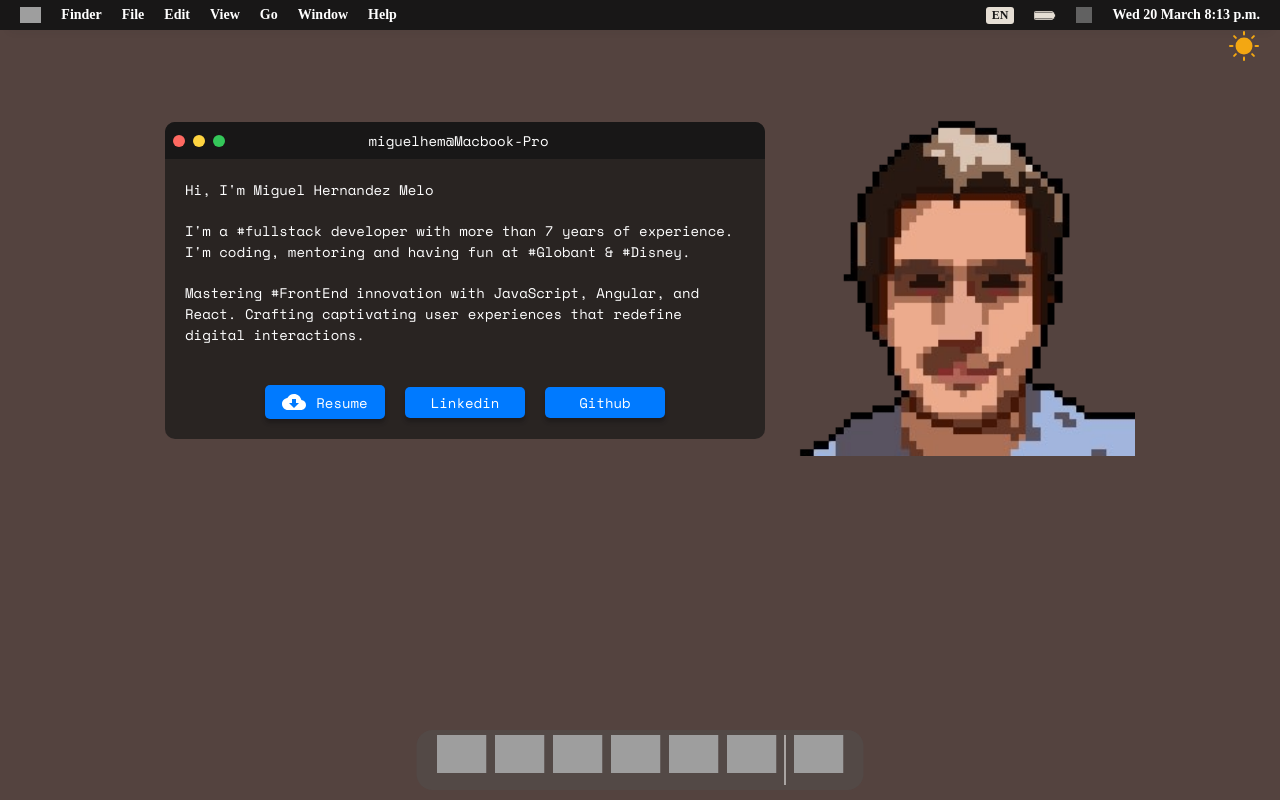
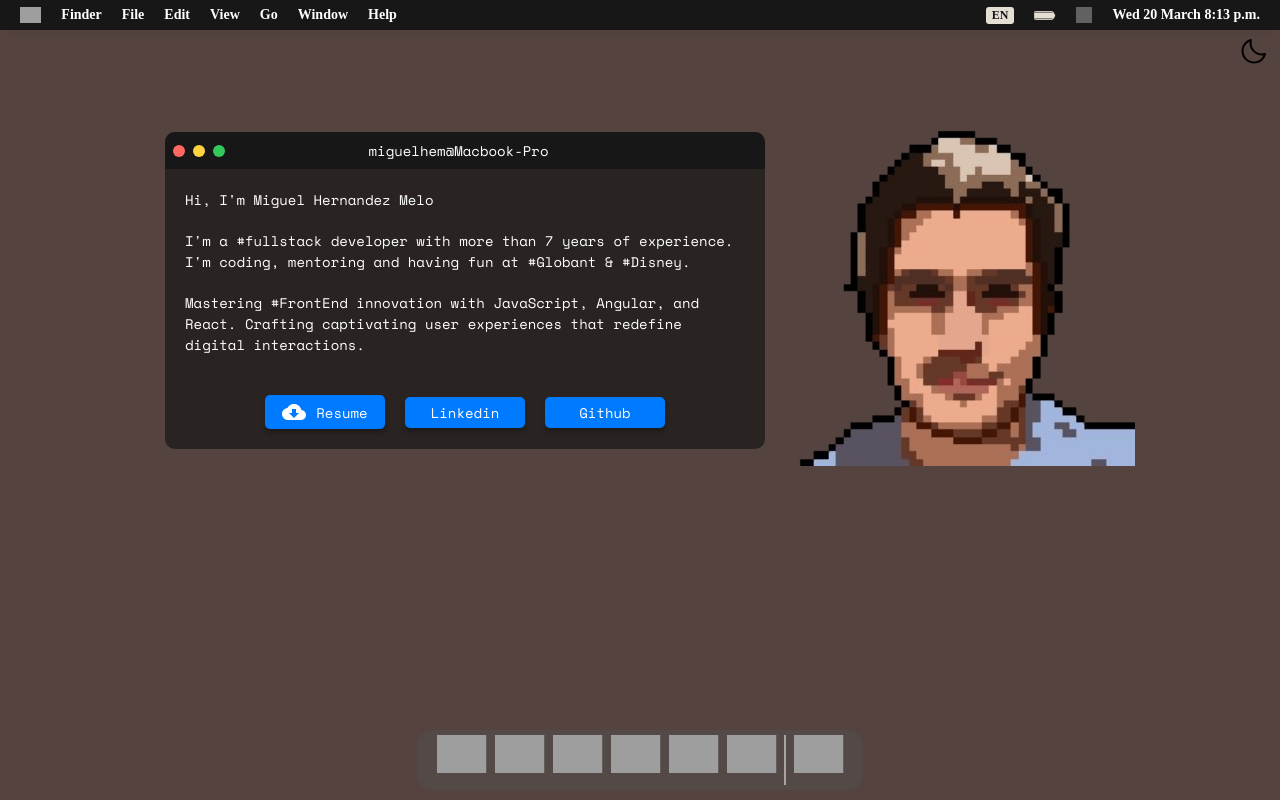
Before and after one commit to miguelhemmm/personal-macOs-web, a React (Vite) app: page / in a window 1280 px wide. Built offline with nearby package versions, Linux system fonts and the light colour scheme; grey boxes are pictures that could not be loaded; a web font is replaced by a local one.

Commit message:
configured github pages

```diff
--- a/package.json
+++ b/package.json
@@ -5,6 +5,8 @@
   "type": "module",
   "scripts": {
     "dev": "vite",
+    "predeploy": "npm run build",
+    "deploy": "gh-pages -d dist",
     "build": "tsc && vite build",
     "lint": "eslint . --ext ts,tsx --report-unused-disable-directives --max-warnings 0",
     "preview": "vite preview"
@@ -35,6 +37,7 @@
     "eslint": "^8.57.0",
     "eslint-plugin-react-hooks": "^4.6.0",
     "eslint-plugin-react-refresh": "^0.4.5",
+    "gh-pages": "^6.1.1",
     "sass": "^1.72.0",
     "typescript": "^5.2.2",
     "vite": "^5.1.6"
--- a/src/pages/Navigation/Navigation.styled.tsx
+++ b/src/pages/Navigation/Navigation.styled.tsx
@@ -34,7 +34,7 @@ export const StyledDiv = styled.div`
   display: flex;
   justify-content: flex-end;
   gap: 10px;
-  padding: 0 20px;
+  padding: 5px 10px;
   align-items: center;
 `;
 
--- a/src/pages/Navigation/Navigation.tsx
+++ b/src/pages/Navigation/Navigation.tsx
@@ -3,6 +3,8 @@ import { useTranslation } from "react-i18next";
 import { StyledDiv, StyledNav } from "./Navigation.styled";
 import { Lang, Theme } from "models";
 import { NavigationItems } from "./navigation-items";
+import sunIcon from "../../assets/svg/sun.svg";
+import moonIcon from "../../assets/svg/moon.svg";
 
 interface Props {
   toggleLang: (lang: Lang) => void;
@@ -14,7 +16,7 @@ export const Navigation: FC<Props> = ({ theme, toggleLang, toggleTheme }) => {
   const { t, i18n } = useTranslation();
 
   const imageSrc = useMemo(() => {
-    return theme === "light" ? "/src/assets/svg/moon.svg" : "/src/assets/svg/sun.svg";
+    return theme === "light" ? sunIcon : moonIcon;
   }, [theme]);
 
   const currentLang: Lang = useMemo(() => {
--- a/src/pages/content/Content.tsx
+++ b/src/pages/content/Content.tsx
@@ -4,6 +4,7 @@ import CloudDownloadIcon from "@mui/icons-material/CloudDownload";
 import { IosCard, StyledButton, StyledButtonGroup } from "shared";
 import { StyledContainer, StyledSpan } from "./Content.styled";
 import myPdfFile from "../../assets/resume.pdf";
+import pixelArtImage from "../../assets/pixel-art-48.png";
 
 interface Props {
   minimize?: boolean;
@@ -63,7 +64,7 @@ export const ContentComponent: FC<Props> = ({ minimize, setMinimize }): ReactEle
     <StyledContainer>
       {renderIosCard()}
       <StyledSpan $minimize={minimize} $isClose={isClose} onClick={() => setIsClose(false)}>
-        <img src='/src/assets/pixel-art-48.png' />
+        <img src={pixelArtImage} />
       </StyledSpan>
     </StyledContainer>
   );
--- a/vite.config.ts
+++ b/vite.config.ts
@@ -3,6 +3,7 @@ import react from "@vitejs/plugin-react";
 
 // https://vitejs.dev/config/
 export default defineConfig({
+  base: "/personal-macOs-web/",
   resolve: {
     alias: {
       i18n: "/src/i18n",
```
Also changed, not shown: 1 other file (tests, documents, lock files or other folders).
